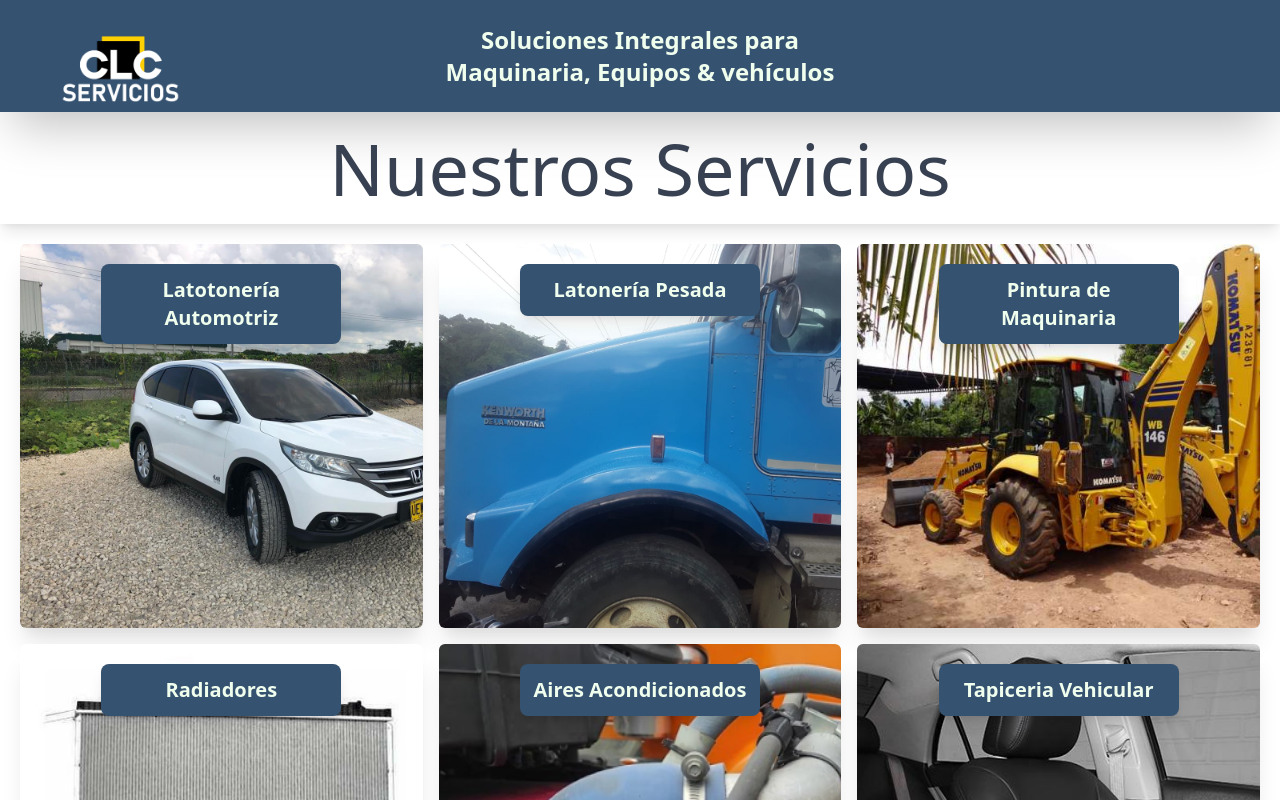
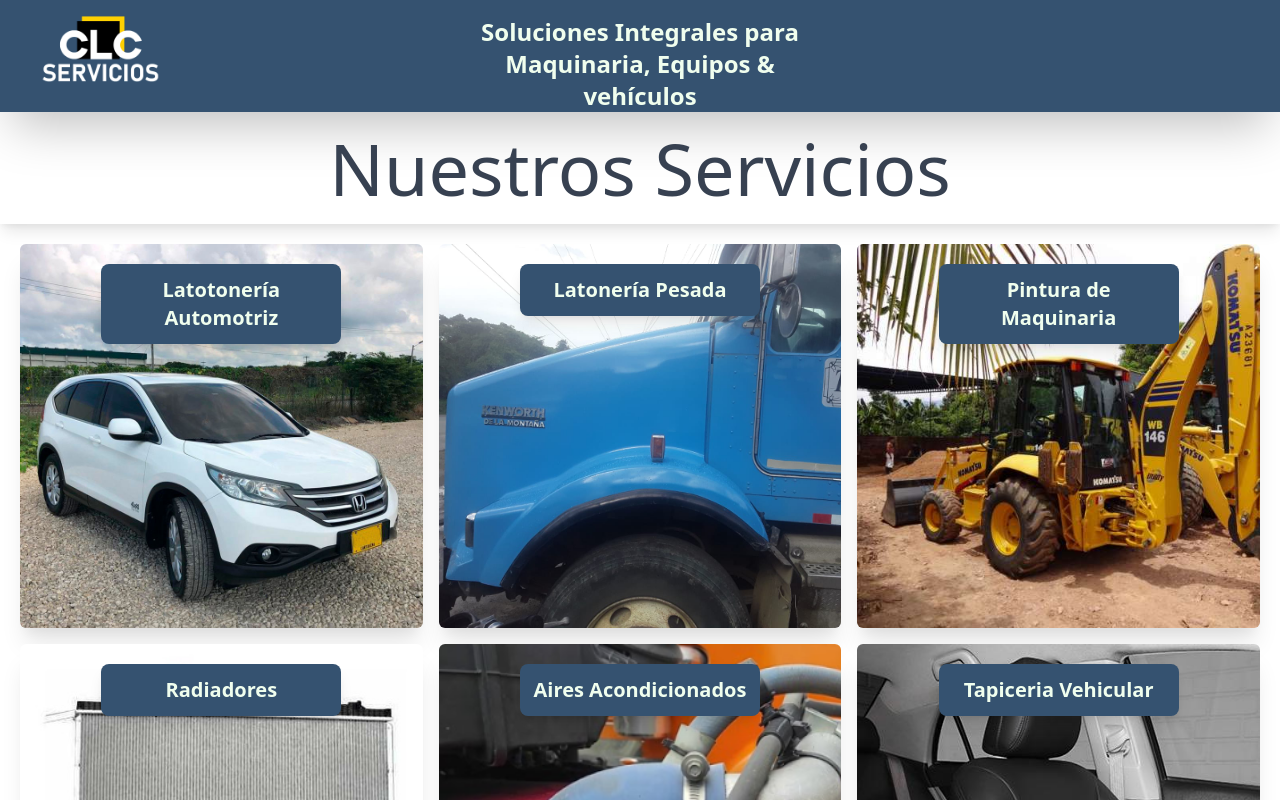
Before and after one commit to SamirAlexander/CLCservciosi, a React (Create React App) app: page / in a window 1280 px wide. Shown: the top 800 px of the page. Built offline with nearby package versions, Linux system fonts and the light colour scheme.

Commit message:
Se ajusta fotografia Camioneta Hiunday y Se ajusta tamaños en Header

```diff
--- a/src/components/header.js
+++ b/src/components/header.js
@@ -8,10 +8,10 @@ const Header = () => {
   return (
     <div className="header">
       <div className="parrillaHeader">
-        <div>
+        <div className="blockheader">
           <img src={logo} width="200px" alt=" " />
         </div>
-        <div className="title">
+        <div className="title" >
           Soluciones Integrales para Maquinaria, Equipos & vehículos
         </div>
         {/* <div>Bloque por definir</div> */}
--- a/src/styles/styles.css
+++ b/src/styles/styles.css
@@ -5,15 +5,19 @@
 
 /* Header de la pagina */
 .header{
-  @apply bg-colorclc  text-sm md:text-2xl font-semibold text-white shadow-2xl w-screen h-28;
+  @apply bg-colorclc h-16 text-sm md:text-2xl font-semibold text-white shadow-2xl w-screen h-28;
 }
 
 .parrillaHeader{
-  @apply grid grid-cols-2 gap-4 p-5 md:grid-cols-3;
+  @apply grid grid-cols-2 gap-4 p-0 md:grid-cols-3;
 }
 
 .title{
-  @apply py-1 text-center;
+  @apply  text-center p-4;
+}
+
+.blockheader{
+  @apply bg-opacity-0;
 }
 
 /* Main de la pagina */
```
Also changed, not shown: src/media/vehiculo.jpg.
